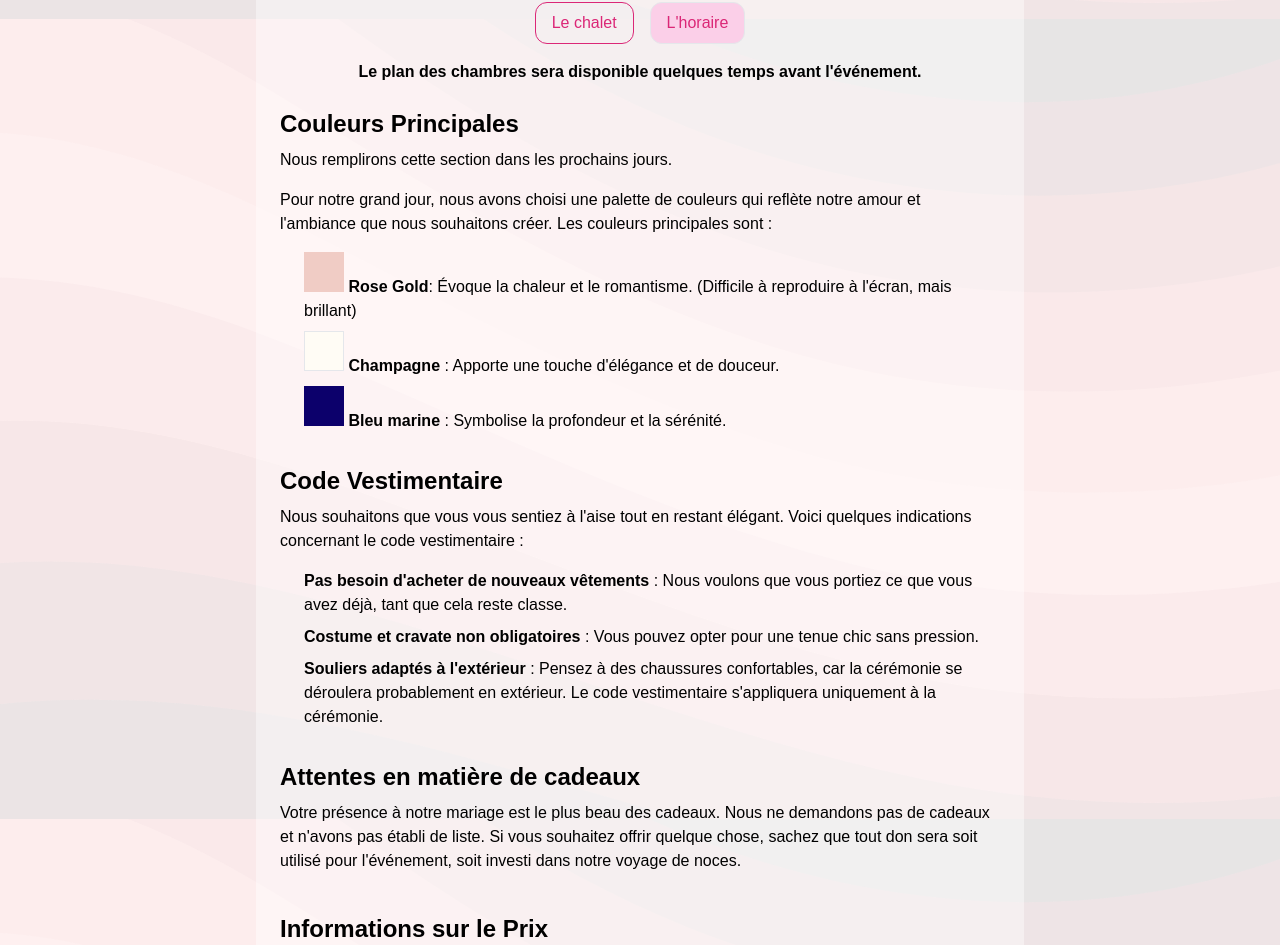
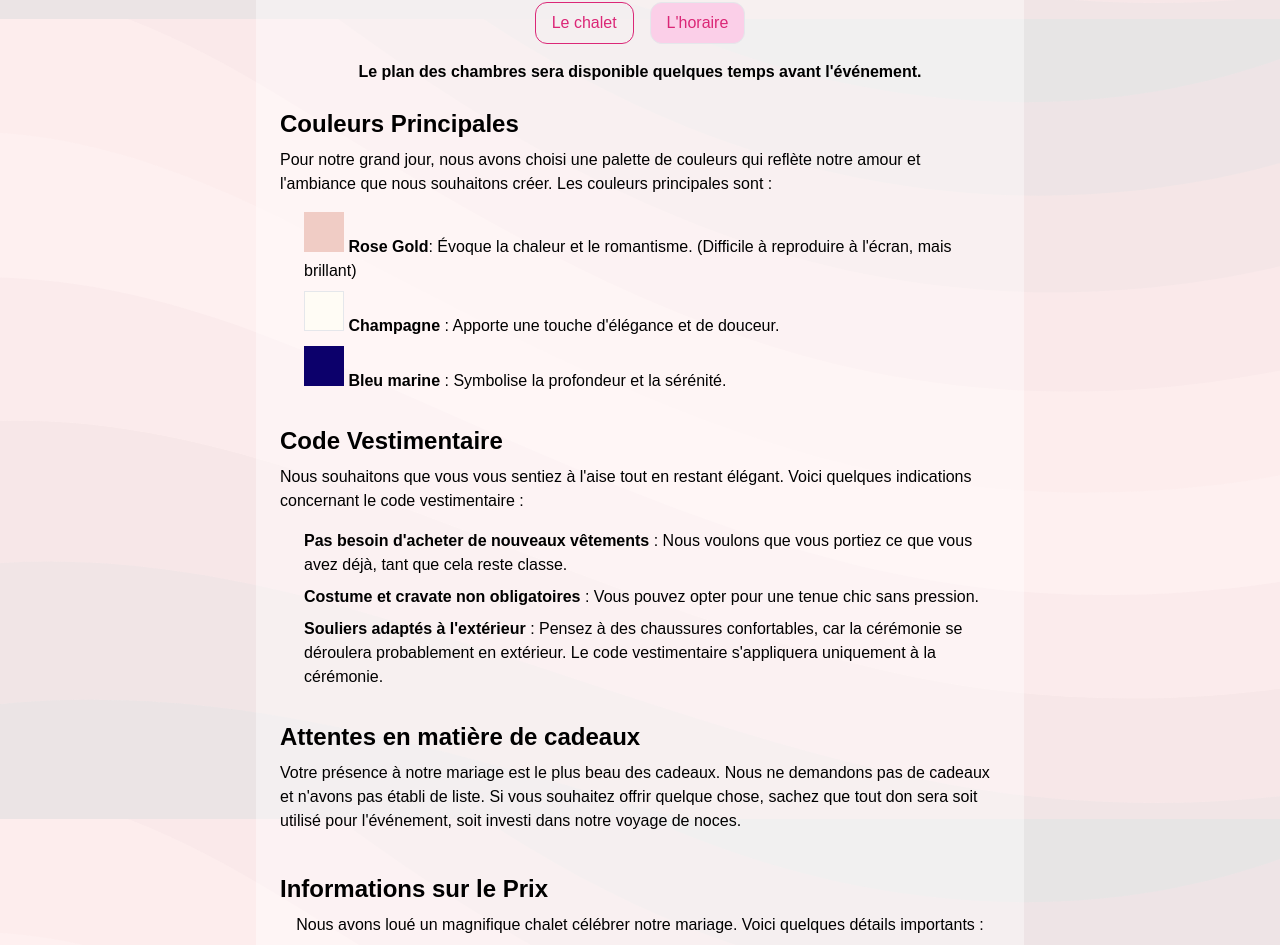
Before and after one commit to CharlesAlbert-Raymond/mariage-b-r, a Next.js app: page / in a window 1280 px wide. Shown: the part 1581-2526 px from the top of the page. Built offline with nearby package versions, Linux system fonts and the light colour scheme; no server answers.

Commit message:
added colors

```diff
--- a/src/app/(root)/text.tsx
+++ b/src/app/(root)/text.tsx
@@ -78,9 +78,6 @@ const Text = () => {
             </p>
 
             <h2 className="content__subtitle">Couleurs Principales</h2>
-            <p className="content__paragraph self-start">
-                Nous remplirons cette section dans les prochains jours.
-            </p>
             <p className="content__paragraph">
                 Pour notre grand jour, nous avons choisi une palette de couleurs
                 qui reflète notre amour et l&apos;ambiance que nous souhaitons
```
